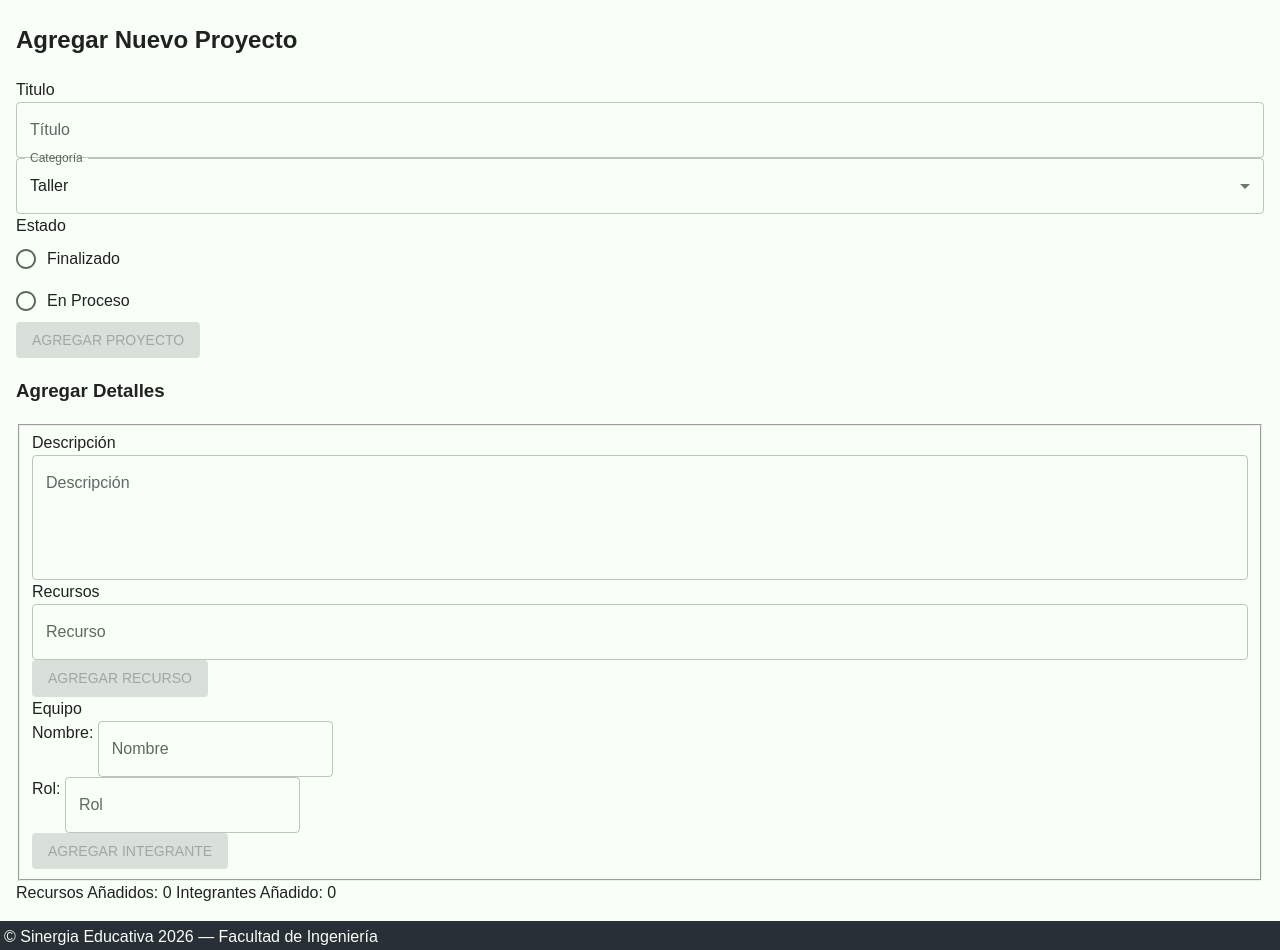
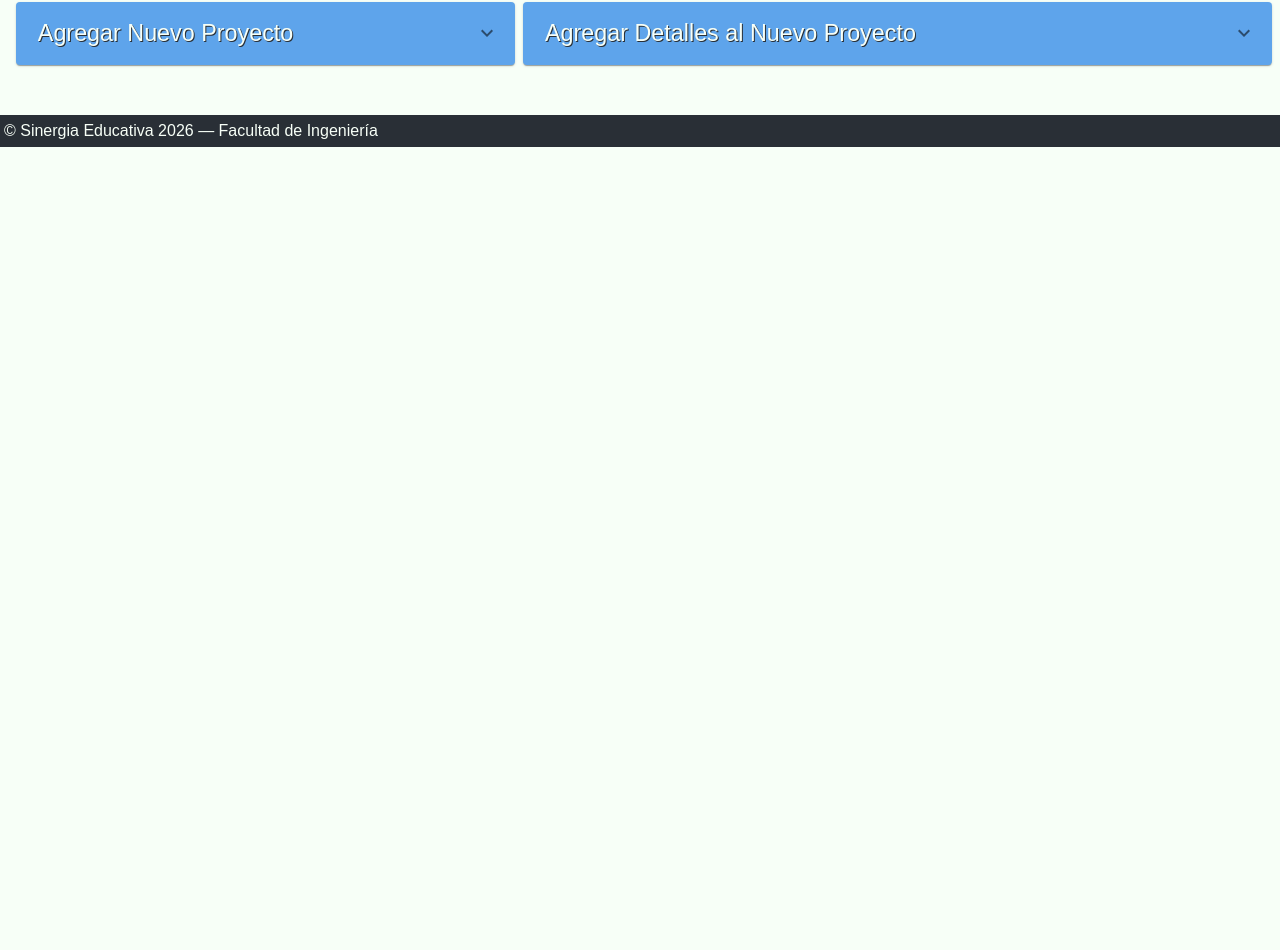
Before and after one commit to Dionicio-Rodrigo/pv_tp3_grupo2, a React (Vite) app: page /proyectos in a window 1280 px wide. Shown: the part 653-1603 px from the top of the page. After the commit the page ends 800 px from the top, so only its background shows below. Built offline with nearby package versions, Linux system fonts and the light colour scheme.

Commit message:
Reformulo los formularios del nuevo proyecto

```diff
--- a/src/components/Agregar.jsx
+++ b/src/components/Agregar.jsx
@@ -10,7 +10,15 @@ import {
   RadioGroup,
   FormControlLabel,
   Button,
+  Box,
+  AccordionSummary,
+  AccordionDetails,
+  Accordion,
+  Stack,
+  Typography,
+  Chip,
 } from "@mui/material";
+import { ExpandMore } from "@mui/icons-material";
 
 export const AgregarProyecto = ({ funcion }) => {
   const [nuevoProyecto, setnuevoProyecto] = useState({
@@ -64,16 +72,27 @@ export const AgregarProyecto = ({ funcion }) => {
   };
 
   return (
-    <div className="AgregarNuevo">
-      <h2>Agregar Nuevo Proyecto</h2>
-
-      <form action={() => {}} id="datosEntrada">
-        <label>
-          Titulo
-          <br />
+    <Stack spacing={1} direction={{ sm: "column", md: "row" }}>
+      <Box sx={{ flexGrow: "1", minWidth: "40%" }}>
+        <Accordion
+          sx={{ bgcolor: "primary.main", color: "primary.contrastText" }}
+        >
+          <AccordionSummary expandIcon={<ExpandMore />}>
+            <Typography variant="h3" sx={{ textShadow: "1px 1px  #292f36" }}>
+              Agregar Nuevo Proyecto
+            </Typography>
+          </AccordionSummary>
+          <AccordionDetails
+            sx={{ bgcolor: "background.default", color: "secondary.main" }}
+          >
+            <Stack
+              spacing={3}
+              component="form"
+              action={() => {}}
+              id="datosEntrada"
+            >
               <TextField
                 label="Título"
-            fullWidth
                 onChange={(e) => {
                   setnuevoProyecto({
                     ...nuevoProyecto,
@@ -81,9 +100,12 @@ export const AgregarProyecto = ({ funcion }) => {
                   });
                 }}
               />
-        </label>
 
-        <FormControl fullWidth>
+              <Stack
+                spacing={{ sm: 2, md: 3 }}
+                direction={{ sm: "column", md: "row" }}
+              >
+                <FormControl sx={{ flexGrow: "1" }}>
                   <InputLabel>Categoría</InputLabel>
 
                   <Select
@@ -99,12 +121,10 @@ export const AgregarProyecto = ({ funcion }) => {
                     <MenuItem value="Taller">Taller</MenuItem>
                     <MenuItem value="Comedor">Comedor</MenuItem>
                     <MenuItem value="Curso">Curso</MenuItem>
-           <MenuItem value="Recaudacion">
-             Recaudación
-           </MenuItem>
+                    <MenuItem value="Recaudacion">Recaudación</MenuItem>
                   </Select>
                 </FormControl>
-        <div>
+                <Box sx={{ flexGrow: "1", alignSelf: "center" }}>
                   Estado
                   <br />
                   <RadioGroup
@@ -127,33 +147,63 @@ export const AgregarProyecto = ({ funcion }) => {
                       label="En Proceso"
                     />
                   </RadioGroup>
-        </div>
-      </form>
+                </Box>
+              </Stack>
               <Button
                 variant="contained"
                 onClick={handlefuncion}
                 disabled={invalido}
+                sx={{ alignSelf: "center" }}
               >
                 Agregar Proyecto
               </Button>
-      <div id="detalles">
-        <h3>Agregar Detalles</h3>
+            </Stack>
+          </AccordionDetails>
+        </Accordion>
+      </Box>
+      <Box sx={{ minWidth: "60%" }}>
+        <Accordion
+          sx={{ bgcolor: "primary.main", color: "primary.contrastText" }}
+        >
+          <AccordionSummary expandIcon={<ExpandMore />}>
+            <Typography variant="h3" sx={{ textShadow: "1px 1px  #292f36" }}>
+              Agregar Detalles al Nuevo Proyecto
+            </Typography>
+          </AccordionSummary>
+          <AccordionDetails
+            sx={{ bgcolor: "background.default", color: "secondary.main" }}
+          >
+            <Box component={Stack}>
               <AgregarDetalles actualizar={handleActualizar} />
-        <div id="cantidades">
-          <span id="recursos">
-            Recursos Añadidos:
-            {nuevoProyecto.detalles.recursos.length > 0
+
+              <Box
+                sx={{ alignSelf: "center", textShadow: "1px 1px  #292f36" }}
+                component={Stack}
+                spacing={3}
+                direction="row"
+              >
+                <Chip
+                  label={`Recursos Añadidos:${
+                    nuevoProyecto.detalles.recursos.length > 0
                       ? ` ${nuevoProyecto.detalles.recursos.length}`
-              : ` 0 `}
-          </span>
-          <span id="equipo">
-            Integrantes Añadido:
-            {nuevoProyecto.detalles.equipo.length > 0
+                      : ` 0 `
+                  }`}
+                  color="success"
+                />
+
+                <Chip
+                  label={`Integrantes Añadidos:${
+                    nuevoProyecto.detalles.equipo.length > 0
                       ? ` ${nuevoProyecto.detalles.equipo.length}`
-              : ` 0 `}
-          </span>
-        </div>
-      </div>
-    </div>
+                      : ` 0 `
+                  }`}
+                  color="warning"
+                />
+              </Box>
+            </Box>
+          </AccordionDetails>
+        </Accordion>
+      </Box>
+    </Stack>
   );
 };
--- a/src/components/AgregarDetalles.jsx
+++ b/src/components/AgregarDetalles.jsx
@@ -1,5 +1,5 @@
 import { useEffect, useRef, useState } from "react";
-import { TextField, Button } from "@mui/material";
+import { TextField, Button, Stack, Box, Typography } from "@mui/material";
 
 export const AgregarDetalles = ({ actualizar }) => {
   const [detalles, setDetalles] = useState({
@@ -30,12 +30,11 @@ export const AgregarDetalles = ({ actualizar }) => {
   }, [entradas]);
 
   return (
-    <fieldset id="agregarDetalles">
-      <div id="seccionDescripcion">
-        <label htmlFor="bandejaDescripcion">Descripción</label>
+    <Stack spacing={2}>
+      <Box>
         <TextField
           label="Descripción"
-          multiline
+          multiline="true"
           rows={4}
           fullWidth
           value={detalles.descripcion}
@@ -46,15 +45,17 @@ export const AgregarDetalles = ({ actualizar }) => {
             });
           }}
         />
-      </div>
-      <div id="seccionRecursos">
-        <label htmlFor="bandejaRecurso">
-          Recursos
-          <br />
-        </label>
+      </Box>
+
+      <Stack direction={{ sm: "column", md: "row" }} spacing={2}>
+        <Box component={Stack} sx={{ flexGrow: "1" }}>
+          <Box component={Typography} variant="h4">
+            Nuevo Recurso
+          </Box>
           <TextField
             label="Recurso"
             fullWidth
+            multiline="true"
             value={entradas.recurso}
             onChange={(e) => {
               setEntradas({
@@ -78,15 +79,23 @@ export const AgregarDetalles = ({ actualizar }) => {
                 recurso: "",
               });
             }}
+            sx={{ margin: "1em", alignSelf: "center" }}
           >
             Agregar Recurso
           </Button>
-      </div>
-      <div>
-        <label htmlFor="seccionEquipo">Equipo</label>
-        <div id="seccionEquipo">
-          <div>
-            <label htmlFor="bandejaNombre">Nombre: </label>
+        </Box>
+
+        <Box component={Stack}>
+          <Box component={Typography} variant="h4">
+            Nuevo Integrante
+          </Box>
+          <Box
+            component={Stack}
+            direction="row"
+            sx={{ justifyContent: "center" }}
+            spacing={2}
+          >
+            <Box>
               <TextField
                 label="Nombre"
                 value={entradas.nombre}
@@ -98,9 +107,8 @@ export const AgregarDetalles = ({ actualizar }) => {
                 }}
               />
               <br />
-          </div>
-          <div>
-            <label htmlFor="bandejaRol">Rol: </label>
+            </Box>
+            <Box>
               <TextField
                 label="Rol"
                 value={entradas.rol}
@@ -111,8 +119,8 @@ export const AgregarDetalles = ({ actualizar }) => {
                   });
                 }}
               />
-          </div>
-        </div>
+            </Box>
+          </Box>
           <Button
             variant="contained"
             type="button"
@@ -130,10 +138,12 @@ export const AgregarDetalles = ({ actualizar }) => {
                 rol: "",
               });
             }}
+            sx={{ margin: "1em", alignSelf: "center" }}
           >
             Agregar Integrante
           </Button>
-      </div>
-    </fieldset>
+        </Box>
+      </Stack>
+    </Stack>
   );
 };
```
Lines whose indentation alone changed are shown as unchanged.
